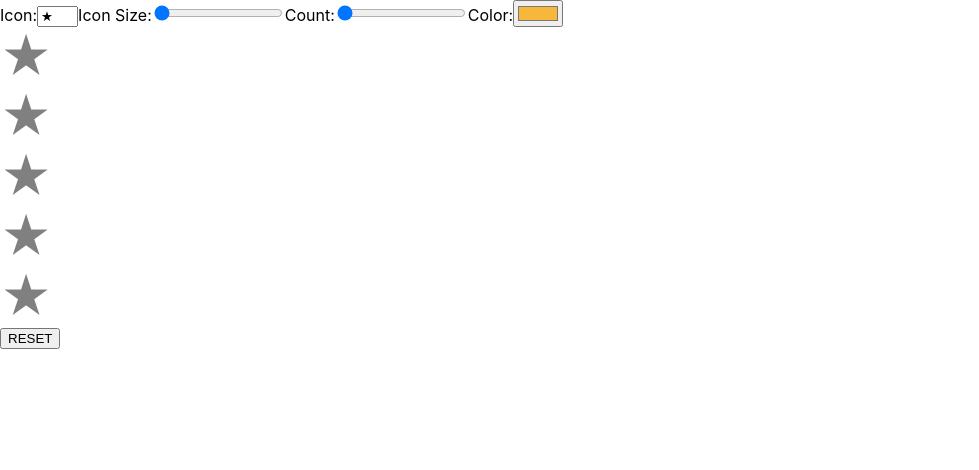
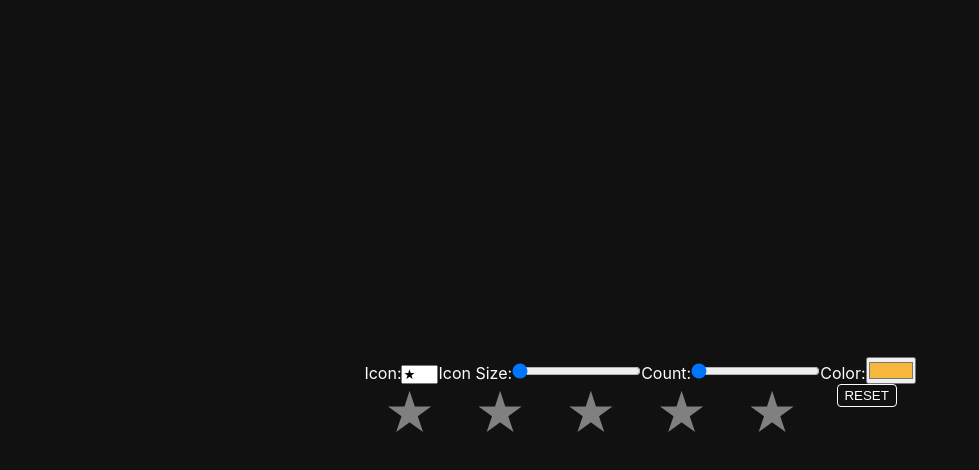
Before and after one commit to juanfalibene/08-react-star-rating, a React (Create React App) app: page / in a window 1280 px wide. Shown: the top 470 px of the page, without its empty margins (0-979 px from the left). Built offline with nearby package versions, Linux system fonts and the light colour scheme.

Commit message:
options and button styles added

```diff
--- a/src/styles.css
+++ b/src/styles.css
@@ -1,3 +1,9 @@
+* {
+  margin: 0;
+  padding: 0;
+  box-sizing: border-box;
+}
+
 body {
   margin: 0;
   font-family: -apple-system, BlinkMacSystemFont, "Segoe UI", "Roboto", "Oxygen",
@@ -5,4 +11,94 @@ body {
     sans-serif;
   -webkit-font-smoothing: antialiased;
   -moz-osx-font-smoothing: grayscale;
+  background-color: #111;
+  color: #fdfdfd;
 }
+
+#root {
+  max-width: 1440px;
+  width: 100%;
+  height: 100vh;
+  display: flex;
+  justify-content: center;
+  align-items: center;
+  text-align: center;
+}
+
+.stars-container {
+  display: flex;
+  justify-content: space-around;
+  gap: 0.025em;
+  width: 100%;
+  max-width: 1440px;
+  flex-wrap: wrap;
+}
+
+.star {
+  cursor: pointer;
+  transition: all 150ms linear;
+}
+
+.star:hover {
+  transform: scale(1.1);
+}
+
+.options-form {
+  display: flex;
+  justify-content: space-between;
+  align-items: center;
+  gap: 0.5em;
+}
+
+.options-form label {
+  vertical-align: middle;
+  width: 100%;
+  font-size: 1.5em;
+  line-height: 2em;
+  font-weight: 300;
+  padding: 0.5em 1em;
+  margin: 0 auto;
+  text-align: center;
+}
+
+.options-form input {
+  width: fit-content;
+  display: list-item;
+  text-align: center;
+  margin: 0 auto;
+  height: 30px;
+}
+
+.options-form input[type="text"] {
+  padding: 0.015em;
+  text-align: center;
+  width: fit-content;
+  font-size: 0.9em;
+}
+
+.options-form input[type="color"] {
+  width: 25px;
+}
+
+.button-reset {
+  align-content: center;
+  margin: 0 auto;
+  padding: 0.25em;
+}
+
+button {
+  cursor: pointer;
+  vertical-align: middle;
+  margin: 0 auto;
+  background-color: transparent;
+  color: #fdfdfd;
+  padding: 0.25em 0.5em;
+  border-radius: 4px;
+  border: 1px solid #fdfdfd;
+  transition: all 150ms linear;
+}
+
+button:hover {
+  opacity: 0.9;
+  scale: 0.9;
+}
```
